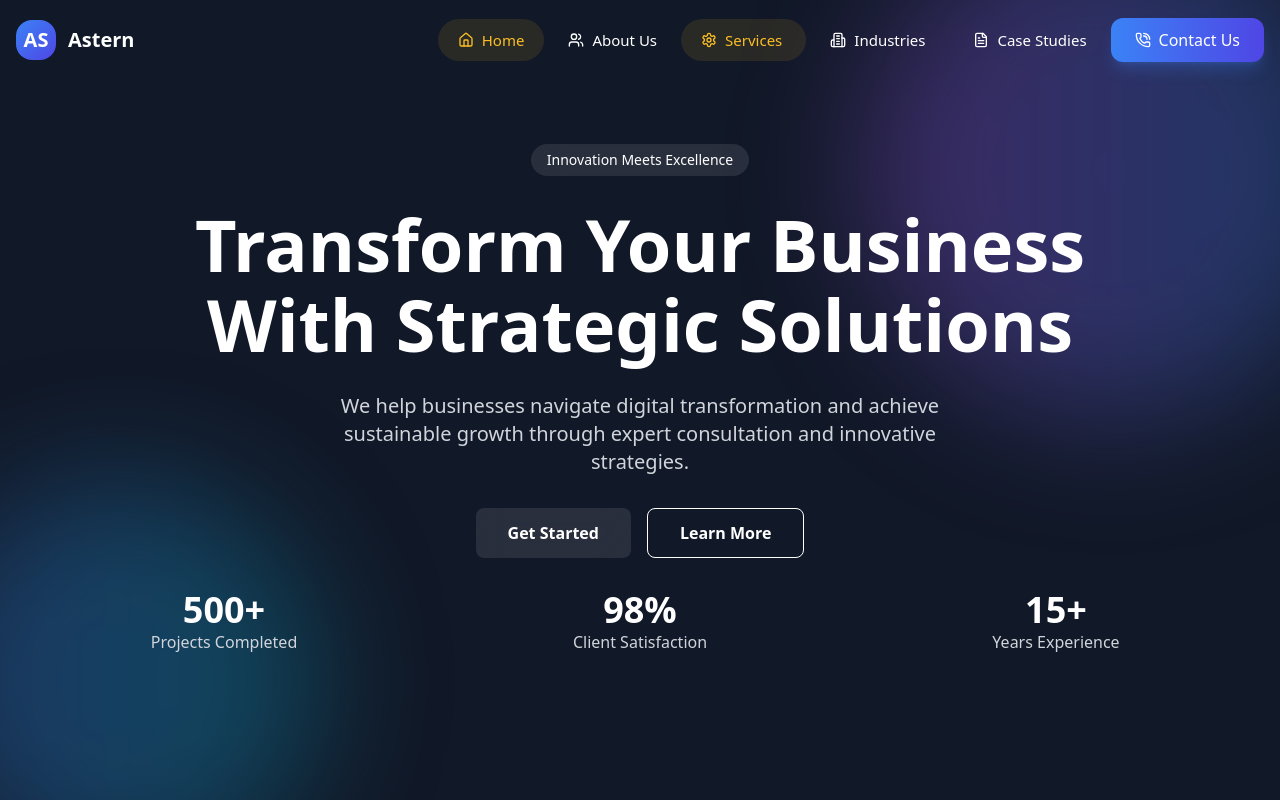
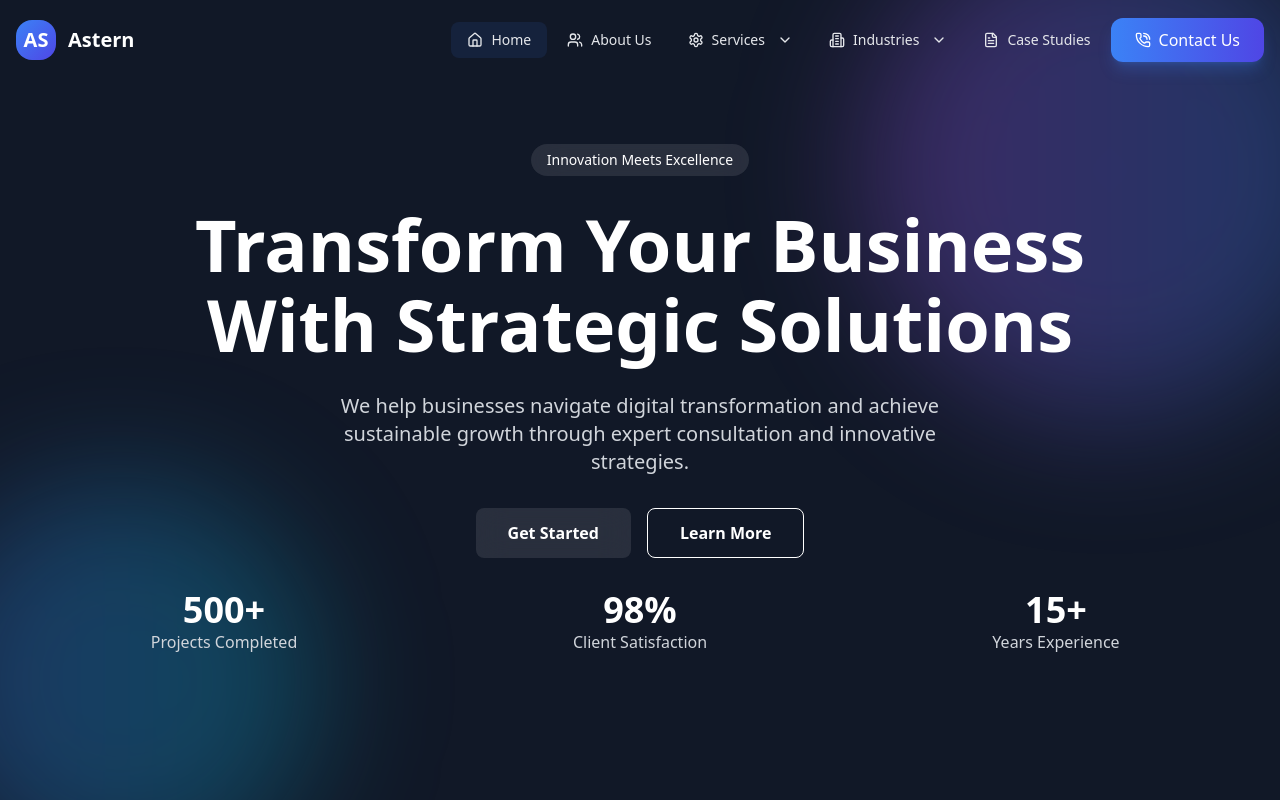
Before and after one commit to VIPUlNEGI1/Flixer, a Next.js app: page / in a window 1280 px wide. Shown: the top 800 px of the page. Built offline with nearby package versions, Linux system fonts and the light colour scheme.

Commit message:
new changes in navbar

```diff
--- a/components/navigation/MobileMenu.tsx
+++ b/components/navigation/MobileMenu.tsx
@@ -1,6 +1,8 @@
+import { useState } from 'react';
+import { AnimatePresence, motion } from 'framer-motion';
 import { MenuItem } from '@/types/navigation';
+import { X, ChevronRight } from 'lucide-react';
 import Link from 'next/link';
-import { HiX } from 'react-icons/hi';
 import SubMenu from './SubMenu';
 
 interface MobileMenuProps {
@@ -10,38 +12,81 @@ interface MobileMenuProps {
 }
 
 export default function MobileMenu({ items, isOpen, onClose }: MobileMenuProps) {
-  if (!isOpen) return null;
+  const [activeSubmenu, setActiveSubmenu] = useState<string | null>(null);
 
   return (
-    <div className="fixed inset-0 z-50 md:hidden">
-      <div className="fixed inset-0 bg-gray-900/20 backdrop-blur-sm" onClick={onClose} />
-      <div className="fixed right-0 top-0 bottom-0 w-[280px] bg-white">
-        <div className="flex items-center justify-between px-5 py-4 border-b border-gray-100">
-          <h2 className="text-lg font-semibold text-gray-900">Menu</h2>
+    <AnimatePresence>
+      {isOpen && (
+        <>
+          <motion.div
+            initial={{ opacity: 0 }}
+            animate={{ opacity: 1 }}
+            exit={{ opacity: 0 }}
+            className="fixed inset-0 bg-black/20 backdrop-blur-sm z-40"
+            onClick={onClose}
+          />
+          <motion.div
+            initial={{ x: '100%' }}
+            animate={{ x: 0 }}
+            exit={{ x: '100%' }}
+            transition={{ type: 'spring', damping: 20 }}
+            className="fixed right-0 top-0 bottom-0 w-[300px] bg-gray-900 z-50"
+          >
+            <div className="flex items-center justify-between p-4 border-b border-gray-800">
+              <h2 className="text-lg font-semibold text-white">Menu</h2>
               <button
                 onClick={onClose}
-            className="p-2 rounded-lg text-gray-700 hover:text-primary
-                     hover:bg-gray-50 active:bg-gray-100 transition-all duration-200"
+                className="p-2 rounded-lg hover:bg-gray-800 transition-colors"
               >
-            <HiX className="h-6 w-6" />
+                <X className="w-5 h-5 text-gray-400" />
               </button>
             </div>
-        <nav className="p-3 space-y-1">
+            <nav className="p-4 space-y-2">
               {items.map((item) => (
                 <div key={item.id}>
+                  {item.subMenu ? (
+                    <>
+                      <button
+                        onClick={() => setActiveSubmenu(
+                          activeSubmenu === item.id ? null : item.id
+                        )}
+                        className="flex items-center justify-between w-full p-3
+                                 text-gray-300 rounded-xl hover:bg-gray-800"
+                      >
+                        <span className="flex items-center">
+                          {item.icon && <item.icon className="w-5 h-5 mr-3" />}
+                          {item.label}
+                        </span>
+                        <ChevronRight className={`w-5 h-5 transition-transform ${
+                          activeSubmenu === item.id ? 'rotate-90' : ''
+                        }`} />
+                      </button>
+                      {activeSubmenu === item.id && (
+                        <SubMenu
+                          items={item.subMenu}
+                          isMobile
+                          isOpen={true}
+                          onItemClick={onClose}
+                        />
+                      )}
+                    </>
+                  ) : (
                     <Link
                       href={item.href}
-                className="mobile-nav-item"
                       onClick={onClose}
+                      className="flex items-center w-full p-3 text-gray-300
+                               rounded-xl hover:bg-gray-800"
                     >
-                {item.icon && <item.icon className="w-5 h-5" />}
+                      {item.icon && <item.icon className="w-5 h-5 mr-3" />}
                       {item.label}
                     </Link>
-              {item.subMenu && <SubMenu items={item.subMenu} isMobile />}
+                  )}
                 </div>
               ))}
             </nav>
-      </div>
-    </div>
+          </motion.div>
+        </>
+      )}
+    </AnimatePresence>
   );
 }
--- a/components/navigation/NavLink.tsx
+++ b/components/navigation/NavLink.tsx
@@ -1,31 +1,36 @@
 import Link from 'next/link';
 import { usePathname } from 'next/navigation';
-import { clsx } from 'clsx';
+import { motion } from 'framer-motion';
 
 interface NavLinkProps {
   href: string;
   children: React.ReactNode;
-  className?: string;
+  isActive?: boolean;
+  hasSubmenu?: boolean;
   onClick?: () => void;
-  hasSubmenu?: boolean;
 }
 
-export default function NavLink({ href, children, className, onClick, hasSubmenu }: NavLinkProps) {
+export default function NavLink({ href, children, isActive, hasSubmenu, onClick }: NavLinkProps) {
   const pathname = usePathname();
-  const isActive = pathname === href;
+  const isCurrentPath = pathname === href;
 
   return (
     <Link
       href={href}
       onClick={onClick}
-      className={clsx(
-        'nav-item',
-        isActive ? 'nav-item-active' : 'nav-item-inactive',
-        hasSubmenu && 'pr-6',
-        className
+      className="relative px-4 py-2 text-gray-200 hover:text-white transition-all duration-200"
+    >
+      <span className="relative z-10 flex items-center text-sm font-medium">
+        {children}
+      </span>
+
+      {(isActive || isCurrentPath) && (
+        <motion.div
+          layoutId="navbar-active"
+          className="absolute inset-0 bg-blue-500/10 rounded-lg"
+          transition={{ type: "spring", bounce: 0.2, duration: 0.6 }}
+        />
       )}
-    >
-      {children}
     </Link>
   );
 }
--- a/components/navigation/Navbar.tsx
+++ b/components/navigation/Navbar.tsx
@@ -1,7 +1,7 @@
 'use client'
 import React, { useState, useEffect } from 'react';
 import Link from 'next/link';
-import { Menu } from 'lucide-react';
+import { Menu, ChevronDown, ChevronUp } from 'lucide-react';
 import { AnimatePresence } from 'framer-motion';
 import { navigationConfig } from '@/config/navigation';
 import NavLink from './NavLink';
@@ -47,6 +47,7 @@ export default function Navbar() {
                 onMouseEnter={() => handleMouseEnter(() => setActiveSubmenu(item.id))}
                 onMouseLeave={() => handleMouseLeave(() => setActiveSubmenu(null))}
               >
+                <div className="flex items-center">
                   <NavLink
                     href={item.href}
                     hasSubmenu={!!item.subMenu}
@@ -55,11 +56,21 @@ export default function Navbar() {
                     <span className="flex items-center gap-2">
                       {item.icon && <item.icon className="w-4 h-4" />}
                       <span>{item.label}</span>
+                      {item.subMenu && (
+                        <span className="ml-1">
+                          {activeSubmenu === item.id ? (
+                            <ChevronUp className="w-4 h-4" />
+                          ) : (
+                            <ChevronDown className="w-4 h-4" />
+                          )}
+                        </span>
+                      )}
                     </span>
                   </NavLink>
+                </div>
                 <AnimatePresence>
                   {item.subMenu && activeSubmenu === item.id && (
-                    <SubMenu items={item.subMenu} />
+                    <SubMenu items={item.subMenu} isOpen={true} />
                   )}
                 </AnimatePresence>
               </div>
--- a/config/navigation.ts
+++ b/config/navigation.ts
@@ -22,7 +22,7 @@ export const navigationConfig = {
     {
       id: 'services',
       label: 'Services',
-      href: '/',
+      href: '/ser',
       icon: Settings,
       subMenu: [
         { id: 'cloud', label: 'Cloud Solutions', href: '/services/cloud', icon: Cloud },
```
Lines whose indentation alone changed are shown as unchanged.
